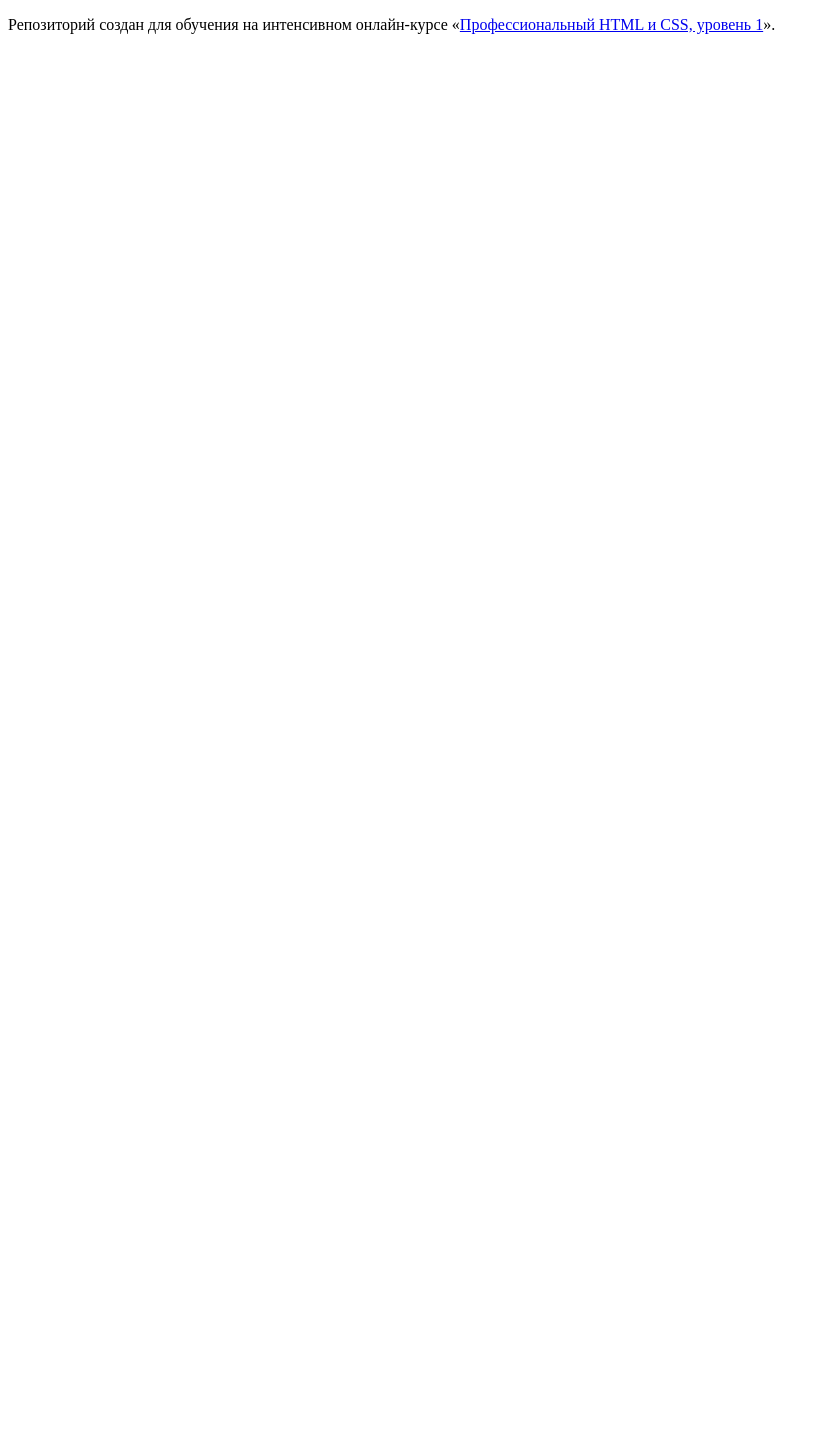
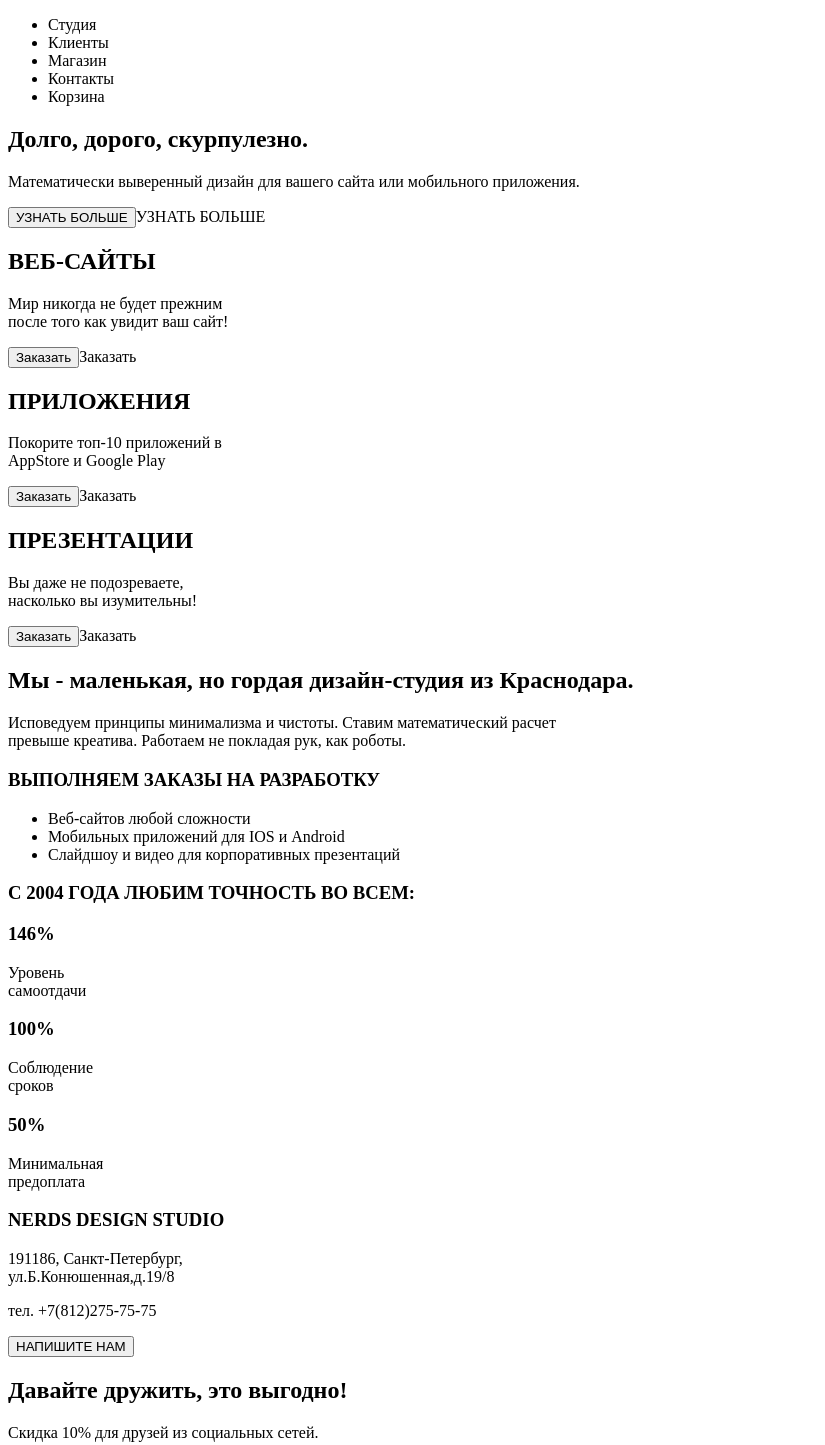
Before and after one commit to aleksandr-ilyukhin/825295-nerds, a plain HTML site: page index.html in a window 1280 px wide. Shown: the whole page, without its empty margins (0-825 px from the left). Before the commit the page ends 800 px from the top, so only its background shows below. Drawn offline with Linux system fonts and the light colour scheme.

Commit message:
Сделал разметку
Сделал разметку

```diff
--- a/index.html
+++ b/index.html
@@ -5,8 +5,81 @@
     <title>HTML Academy: Нёрдс</title>
   </head>
   <body>
+    <header class="page-header">
+	  <nav>
+	    <ul>
+		  <li>Студия</li>
+		  <li>Клиенты</li>
+		  <li>Магазин</li>
+		  <li>Контакты</li>
+		  <li>Корзина</li>
+		</ul>
+	  </nav>
+	  </header>
+	  <main>
+	  <article>
+	    <h1>Долго, дорого, скурпулезно.</h1>
+	      <p>Математически выверенный дизайн для вашего сайта или мобильного приложения.</p>
+		<input type="button" value="УЗНАТЬ БОЛЬШЕ">УЗНАТЬ БОЛЬШЕ</input>
+	  </article>
+      <article>
+	      <h2>ВЕБ-САЙТЫ</h2>
+		    <p>Мир никогда не будет прежним<br> после того как увидит ваш сайт!</p>
+		  <input type="button" value="Заказать">Заказать</input>
+	  </article>
+	  <article>
+		  <h2>ПРИЛОЖЕНИЯ</h2>
+		    <p>Покорите топ-10 приложений в<br> AppStore и Google Play</p>
+		  <input type="button" value="Заказать">Заказать</input>
+	  </article>
+	  <article>
+		  <h2>ПРЕЗЕНТАЦИИ</h2>
+		    <p>Вы даже не подозреваете,<br>насколько вы изумительны!</p>
+		  <input type="button" value="Заказать">Заказать</input>
+	  </article>
+	  <article>
+	    <h1>Мы - маленькая, но гордая дизайн-студия из Краснодара.</h1>
+		  <p>Исповедуем принципы минимализма и чистоты. Ставим математический расчет<br> превыше креатива. Работаем не покладая рук, как роботы.</p>
+	  </article>
+	  <article>
+	    <h3>ВЫПОЛНЯЕМ ЗАКАЗЫ НА РАЗРАБОТКУ</h3>
+		  <ul>
+		    <li>Веб-сайтов любой сложности</li>
+			<li>Мобильных приложений для IOS и Android</li>
+			<li>Слайдшоу и видео для корпоративных презентаций</li>
+		  </ul>
+	  </article>
+	  <section>
+	    <h3>С 2004 ГОДА ЛЮБИМ ТОЧНОСТЬ ВО ВСЕМ:</h3>
+	  </section>
+	  <section>
+	    <h3>146%</h3>
+		  <p>Уровень<br> самоотдачи</p>
+	  </section>
+	  <section>
+	    <h3>100%</h3>
+		  <p>Соблюдение<br> сроков</p>
+	  </section>
+	  <section>
+	    <h3>50%</h3>
+		  <p>Минимальная<br> предоплата</p>
+	  </section>
+	  </main>
+	  <footer>
+	    <section>
+		  <h3>NERDS DESIGN STUDIO</h3>
+		    <p>191186, Санкт-Петербург,<br>ул.Б.Конюшенная,д.19/8</p>
+			<p>тел. +7(812)275-75-75</p>
+			<input type="button" value="НАПИШИТЕ НАМ"</input>
+		</section>
+	    <section>
+		  <h2>Давайте дружить, это выгодно!</h2>
+		    <p>Скидка 10% для друзей из социальных сетей.</p>
+		</section>
+	  </footer>
 
-    <p>Репозиторий создан для обучения на интенсивном онлайн‑курсе «<a href="https://htmlacademy.ru/intensive/htmlcss">Профессиональный HTML и CSS, уровень 1</a>».</p>
+
+
 
   </body>
 </html>
```
